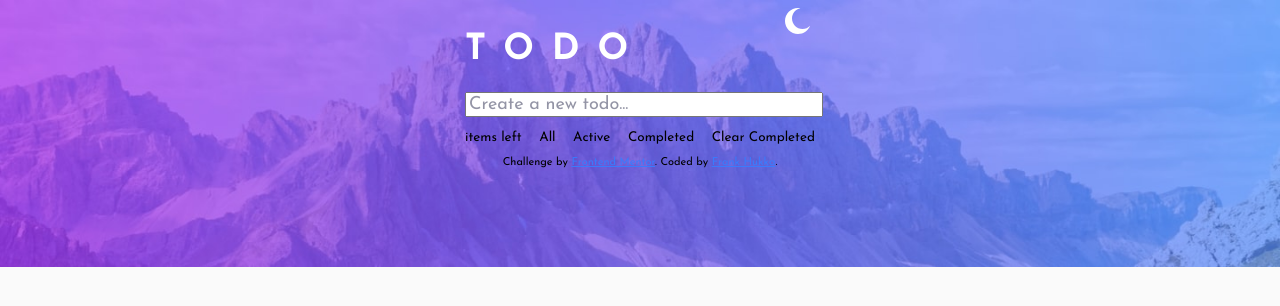
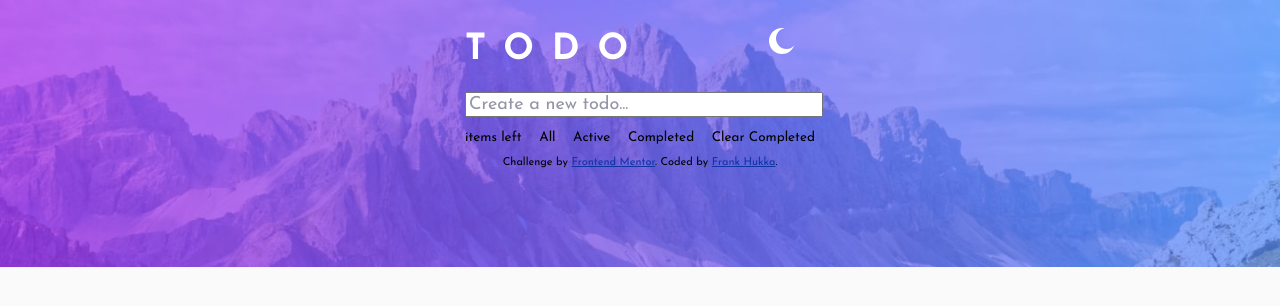
Before and after one commit to FrankHukka/todo-ital, a plain HTML site: page index.html in a window 1280 px wide. Drawn offline with Linux system fonts and the light colour scheme.

Commit message:
small edits

```diff
--- a/style.css
+++ b/style.css
@@ -15,8 +15,12 @@ body {
 
 header {
     display: grid;
-    grid-template-columns: 1fr 30px;
+    grid-template-columns: 1fr auto;
     width: 350px;
+}
+
+header img {
+    margin: 20px;
 }
 
 h1 {
@@ -63,5 +67,5 @@ input::placeholder {
 }
 
 .attribution a {
-    color: hsl(220, 98%, 61%);
+    color: #1034a6;
 }
```
Also changed, not shown: index.html (line endings or trailing spaces).
